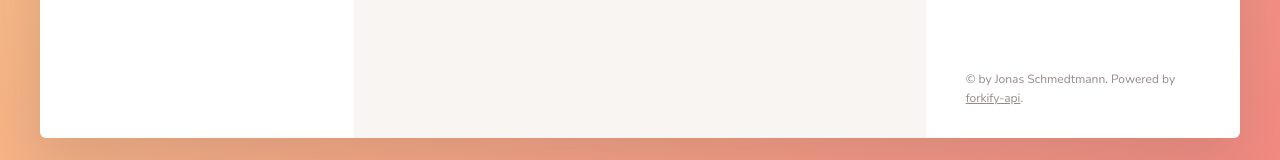
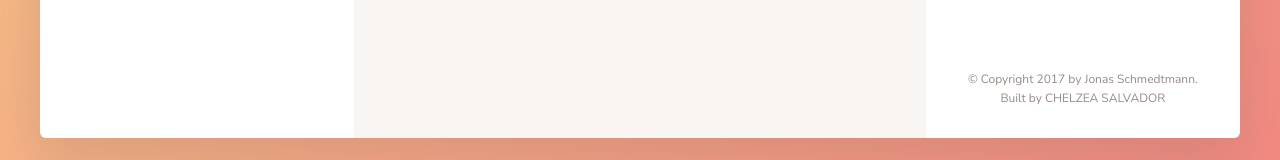
Before and after one commit to chlzslvdr/Forkify, a website built with webpack: page src/index.html in a window 1280 px wide. Shown: the part 1013-1173 px from the top of the page. Built offline with nearby package versions, Linux system fonts and the light colour scheme.

Commit message:
modify copyright

```diff
--- a/src/index.html
+++ b/src/index.html
@@ -429,8 +429,18 @@
             </ul>
 
             <div class="copyright">
-                &copy; by Jonas Schmedtmann. Powered by
-                <a href="https://forkify-api.herokuapp.com" target="_blank" class="link">forkify-api</a>.
+                &copy; Copyright 2017 by Jonas Schmedtmann.
+                <p>
+                    Built by
+                    <a
+                      href="https://github.com/chlzslvdr"
+                      target="_blank"
+                      style="text-decoration: none; text-transform: uppercase; color: #968B87;display: inline-block;"
+                      rel="noopener noreferrer"
+                    >
+                      Chelzea Salvador
+                    </a>
+                  </p>
             </div>
 
         </div>
```
Also changed, not shown: dist/css/style.css.
